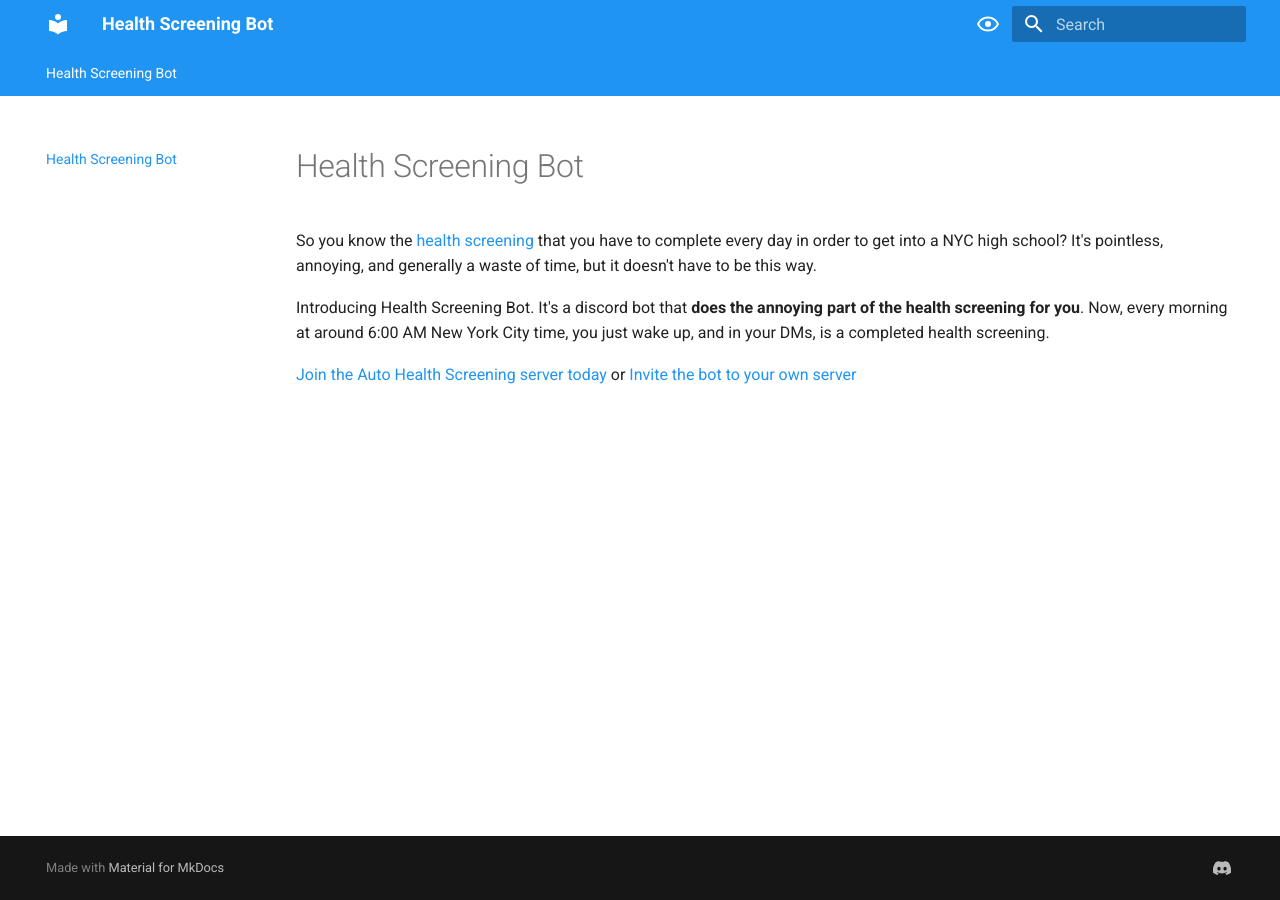
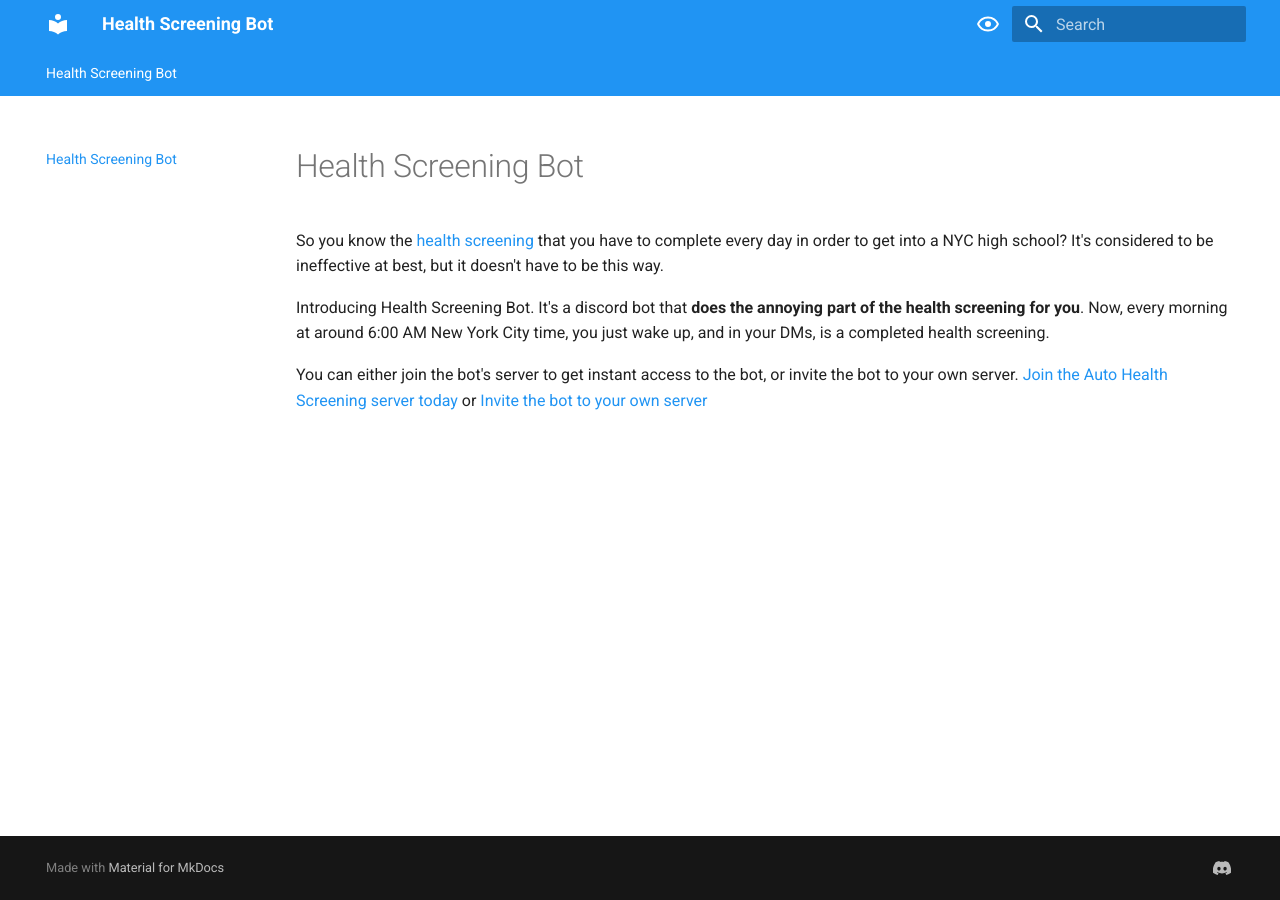
Before and after one commit to HealthScreening/HealthScreeningBot, an MkDocs documentation site: the page built from docs/docs/index.md, in a window 1280 px wide. Built offline with MkDocs 1.6.1 and Material for MkDocs 9.7.7, drawn with Linux system fonts in a browser that asks for light colours.

Commit message:
Reword intro

```diff
--- a/docs/docs/index.md
+++ b/docs/docs/index.md
@@ -1,11 +1,12 @@
 # Health Screening Bot
 
 So you know the [health screening](https://healthscreening.schools.nyc/) that you have to complete every day in order to
-get into a NYC high school? It's pointless, annoying, and generally a waste of time, but it doesn't have to be this way.
+get into a NYC high school? It's considered to be ineffective at best, but it doesn't have to be this way.
 
 Introducing Health Screening Bot. It's a discord bot that **does the annoying part of the health screening for you**.
 Now, every morning at around 6:00 AM New York City time, you just wake up, and in your DMs, is a completed health
 screening.
 
-[Join the Auto Health Screening server today](https://discord.gg/JtkjkdJaEC)
+You can either join the bot's server to get instant access to the bot, or invite the bot to your own
+server. [Join the Auto Health Screening server today](https://discord.gg/JtkjkdJaEC)
 or [Invite the bot to your own server](https://discord.com/oauth2/authorize?client_id=890001571004448800&scope=applications.commands%20bot)
```
